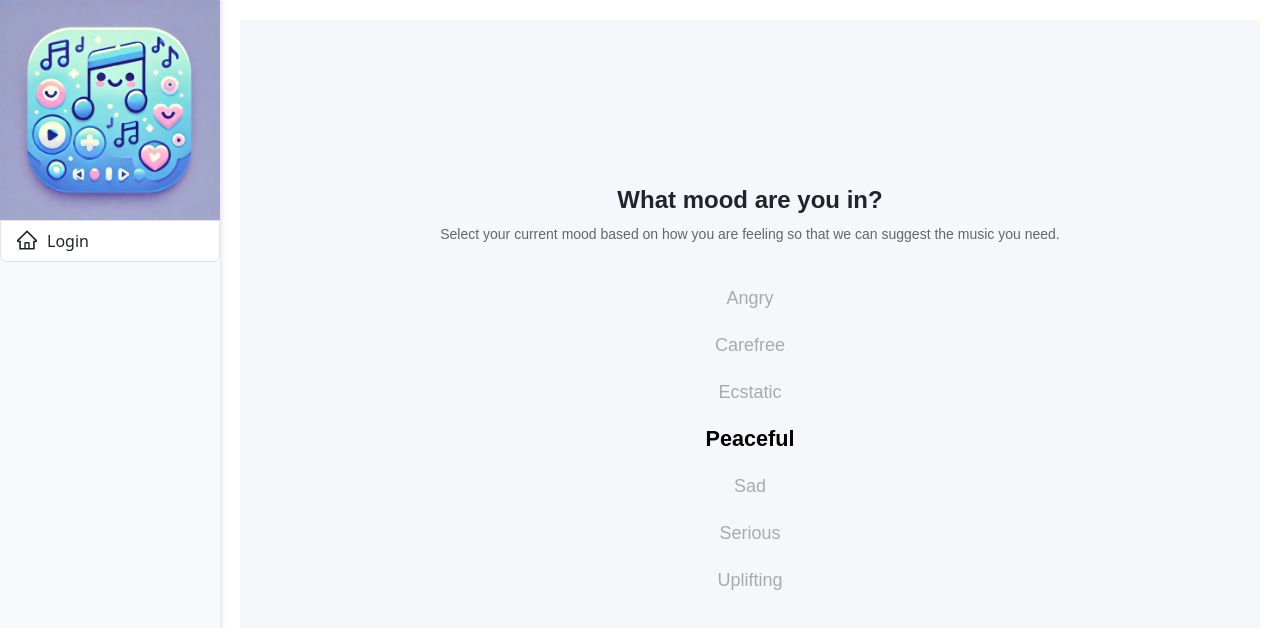
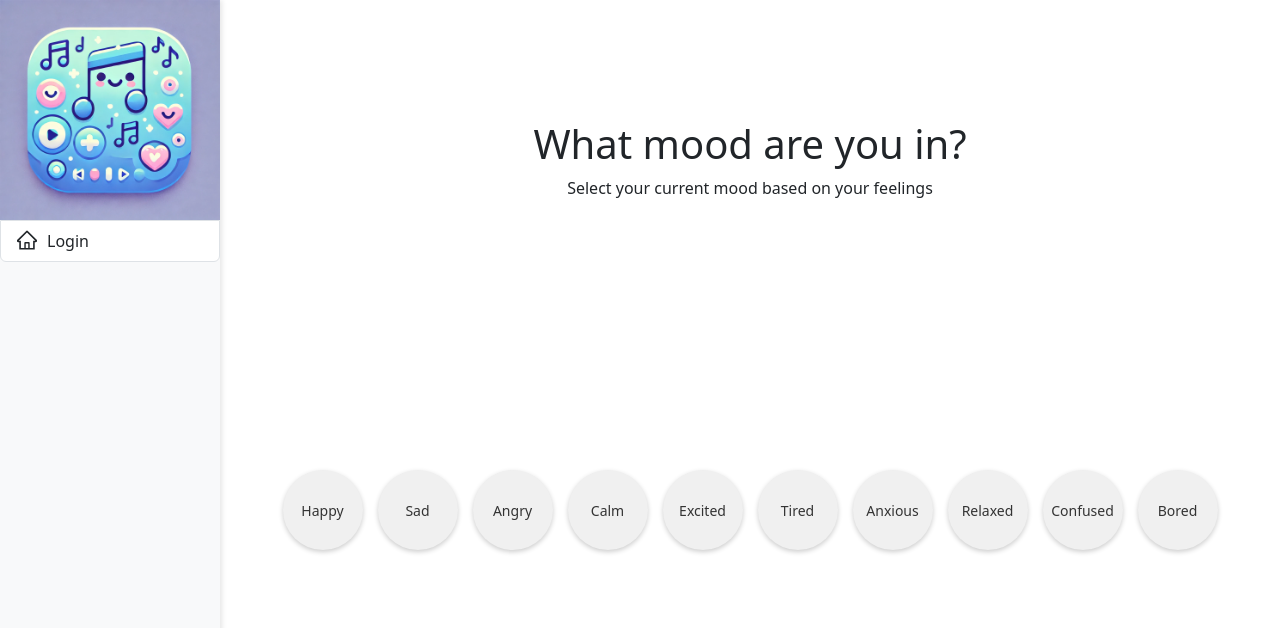
Before and after one commit to Joyce0615/cs5500_moodify_frontend, a React (Create React App) app: page /Moodify/MoodSelection in a window 1280 px wide. Shown: the top 628 px of the page. Built offline with nearby package versions, Linux system fonts and the light colour scheme.

Commit message:
implement moodselection page

```diff
--- a/src/App.js
+++ b/src/App.js
@@ -2,6 +2,9 @@ import React from 'react';
 import { BrowserRouter as Router, Route, Routes } from 'react-router-dom';
 import Login from './Moodify/Account/Login';
 import MoodSelection from './Moodify/MoodSelection/MoodSelection';
+import ActivitySelection from './Moodify/MoodSelection/ActivitySelection';
+import WeatherSelection from './Moodify/MoodSelection/WeatherSelection';
+import TimeOfDaySelection from './Moodify/MoodSelection/TimeOfDaySelection';
 import Profile from './Moodify/Profile/Profile';
 import NavigationBar from './Moodify/Navigation/NavigationBar';
 import MusicNews from './Moodify/MusicNews/MusicNews';
@@ -19,6 +22,9 @@ function App() {
             <Route path="/Moodify/Login" element={<Login />} />
             <Route path="/Moodify/Signup" element={<Signup />} />
             <Route path="/Moodify/MoodSelection" element={<MoodSelection />} />
+            <Route path="/Moodify/ActivitySelection" element={<ActivitySelection />} />
+            <Route path="/Moodify/WeatherSelection" element={<WeatherSelection />} />
+            <Route path="/Moodify/TimeOfDaySelection" element={<TimeOfDaySelection />} />
             <Route path="/Moodify/Profile" element={<Profile />} />
             <Route path="/Moodify/MusicNews" element={<MusicNews />} />
           </Routes>
--- /dev/null
+++ b/src/Moodify/MoodSelection/ActivitySelection.js
@@ -0,0 +1,39 @@
+import React, { useState } from 'react';
+import { useNavigate } from 'react-router-dom';
+import './MoodSelection.css';
+
+
+export default function ActivitySelection() {
+  const [selectedActivity, setSelectedActivity] = useState(null);
+
+  const navigate = useNavigate();
+
+  const activities = [
+    'Working', 'Studying', 'Exercising', 'Socializing', 'Relaxing', 'Traveling',
+    'Eating', 'Shopping', 'Sleeping', 'Gaming', 'Meditating', 'Watching TV',
+    'Reading',
+  ];
+
+  const handleActivitySelect = (activity) => {
+    setSelectedActivity(activity);
+    navigate('/Moodify/WeatherSelection');
+  };
+
+  return (
+    <div className="mood-container">
+      <h1>What are you currently doing?</h1>
+      <p>Select your current activity</p>
+      <div className="mood-slider">
+        {activities.map((activity, index) => (
+          <div
+            key={index}
+            className={`mood-item ${selectedActivity === activity ? 'active' : ''}`}
+            onClick={() => handleActivitySelect(activity)}
+          >
+            {activity}
+          </div>
+        ))}
+      </div>
+    </div>
+  );
+}
--- a/src/Moodify/MoodSelection/MoodSelection.css
+++ b/src/Moodify/MoodSelection/MoodSelection.css
@@ -1,87 +1,38 @@
-/* Container for the mood selection */
+/* mood selection container */
 .mood-container {
-    display: flex;
-    flex-direction: column;
-    align-items: center;
-    justify-content: center;
-    padding: 20px;
-    min-height: 100vh;
-    background-color: #f5f7fa;
-    font-family: 'Arial', sans-serif;
+  margin-top: 100px;
   text-align: center;
 }
 
-  /* Header text */
-  .mood-container h1 {
-    font-size: 24px;
-    font-weight: bold;
-    margin-bottom: 10px;
+.mood-slider {
+  display: flex;
+  flex-wrap: wrap;
+  justify-content: center;
+  gap: 15px;
+  margin-top: 20px;
 }
 
-  .mood-container p {
+.mood-item {
+  background-color: #f0f0f0;
+  color: #333;
+  margin-top: 250px;
+  padding: 15px;
+  border-radius: 50%;
+  width: 80px;
+  height: 80px;
+  display: flex;
+  align-items: center;
+  justify-content: center;
   font-size: 14px;
-    color: #666;
-    margin-bottom: 30px;
-  }
-
-  /* Slider container for moods */
-  .mood-slider {
-    display: flex;
-    flex-direction: column;
-    align-items: center;
-    margin-bottom: 50px;
-  }
-
-  /* Individual mood item */
-  .mood-item {
-    font-size: 18px;
-    padding: 10px;
-    color: #aaa;
   cursor: pointer;
-    transition: all 0.3s ease;
+  transition: background-color 0.3s;
+  box-shadow: 0px 2px 5px rgba(0, 0, 0, 0.2);
 }
 
 .mood-item.active {
-    color: #000;
-    font-weight: bold;
-    transform: scale(1.2);
+  color: #4CAF50;
 }
 
-  /* Button for getting recommendations */
-  .recommendations-button {
-    padding: 15px 30px;
-    font-size: 16px;
-    color: white;
-    background-color: #007bff;
-    border: none;
-    border-radius: 50px;
-    cursor: pointer;
-    box-shadow: 0 4px 10px rgba(0, 0, 0, 0.1);
-    transition: all 0.3s ease;
+.mood-item:hover {
+  background-color: #ddd;
 }
-
-  .recommendations-button:hover {
-    background-color: #0056b3;
-  }
-
-  .recommendations-button:active {
-    transform: scale(0.98);
-    box-shadow: 0 2px 6px rgba(0, 0, 0, 0.2);
-  }
-
-  /* For mobile responsiveness */
-  @media (max-width: 768px) {
-    .mood-container h1 {
-      font-size: 20px;
-    }
-
-    .mood-item {
-      font-size: 16px;
-    }
-
-    .recommendations-button {
-      width: 100%;
-      padding: 12px 0;
-      font-size: 14px;
-    }
-  }
--- a/src/Moodify/MoodSelection/MoodSelection.js
+++ b/src/Moodify/MoodSelection/MoodSelection.js
@@ -1,44 +1,37 @@
-import React, { useState, useContext } from 'react';
+import React, { useState } from 'react';
 import { useNavigate } from 'react-router-dom';
-// import { UserSelectionContext } from '../../App'; // Import the context
 import './MoodSelection.css';
 
-function MoodSelection() {
-  const [selectedMood, setSelectedMood] = useState('Peaceful');
-  // const { updateSelection } = useContext(UserSelectionContext); // Access the updateSelection function
+export default function MoodSelection() {
+  const [selectedMood, setSelectedMood] = useState(null);
   const navigate = useNavigate();
 
   const moods = [
-    'Angry', 'Carefree', 'Ecstatic', 'Peaceful', 'Sad', 'Serious', 'Uplifting'
+    'Happy', 'Sad', 'Angry', 'Calm', 'Excited', 'Tired', 'Anxious', 'Relaxed',
+    'Confused', 'Bored'
   ];
 
-  // const handleGetRecommendations = () => {
-  //   updateSelection('mood', selectedMood); // Store the selected mood
-  //   navigate('/songs'); // Navigate to the Songs page
-  // };
+  const handleMoodSelect = (mood) => {
+    setSelectedMood(mood);
+    navigate('/Moodify/ActivitySelection'); // when select mood navigate to activity
+  };
 
   return (
     <div className="mood-container">
       <h1>What mood are you in?</h1>
-      <p>Select your current mood based on how you are feeling so that we can suggest the music you need.</p>
+      <p>Select your current mood based on your feelings</p>
 
       <div className="mood-slider">
         {moods.map((mood, index) => (
           <div
             key={index}
             className={`mood-item ${selectedMood === mood ? 'active' : ''}`}
-            onClick={() => setSelectedMood(mood)}
+            onClick={() => handleMoodSelect(mood)}
           >
             {mood}
           </div>
         ))}
       </div>
-
-      {/* <button className="recommendations-button" onClick={handleGetRecommendations}> */}
-        {/* Get recommendations
-      </button> */}
     </div>
   );
 }
-
-export default MoodSelection;
--- /dev/null
+++ b/src/Moodify/MoodSelection/TimeOfDaySelection.js
@@ -0,0 +1,32 @@
+import React, { useState } from 'react';
+import './MoodSelection.css';
+
+
+export default function TimeSelection() {
+  const [selectedTime, setSelectedTime] = useState(null);
+
+  const timeOfDayOptions = [
+    'Morning', 'Afternoon', 'Evening', 'Night'
+  ];
+
+  const handleTimeSelect = (time) => {
+    setSelectedTime(time);
+  };
+
+  return (
+    <div className="mood-container">
+      <h1>What time of day is it?</h1>
+      <div className="mood-slider">
+        {timeOfDayOptions.map((time, index) => (
+          <div
+            key={index}
+            className={`mood-item ${selectedTime === time ? 'active' : ''}`}
+            onClick={() => handleTimeSelect(time)}
+          >
+            {time}
+          </div>
+        ))}
+      </div>
+    </div>
+  );
+}
--- /dev/null
+++ b/src/Moodify/MoodSelection/WeatherSelection.js
@@ -0,0 +1,35 @@
+import React, { useState } from 'react';
+import { useNavigate } from 'react-router-dom';
+import './MoodSelection.css';
+
+export default function WeatherSelection() {
+  const [selectedWeather, setSelectedWeather] = useState(null);
+
+  const navigate = useNavigate();
+
+  const weatherOptions = [
+    'Sunny', 'Cloudy', 'Rainy', 'Stormy', 'Snowy', 'Windy', 'Foggy'
+  ];
+
+  const handleWeatherSelect = (weather) => {
+    setSelectedWeather(weather);
+    navigate('/Moodify/TimeOfDaySelection');
+  };
+
+  return (
+    <div className="mood-container">
+      <h1>How’s the weather today?</h1>
+      <div className="mood-slider">
+        {weatherOptions.map((weather, index) => (
+          <div
+            key={index}
+            className={`mood-item ${selectedWeather === weather ? 'active' : ''}`}
+            onClick={() => handleWeatherSelect(weather)}
+          >
+            {weather}
+          </div>
+        ))}
+      </div>
+    </div>
+  );
+}
```
Lines whose indentation alone changed are shown as unchanged.
